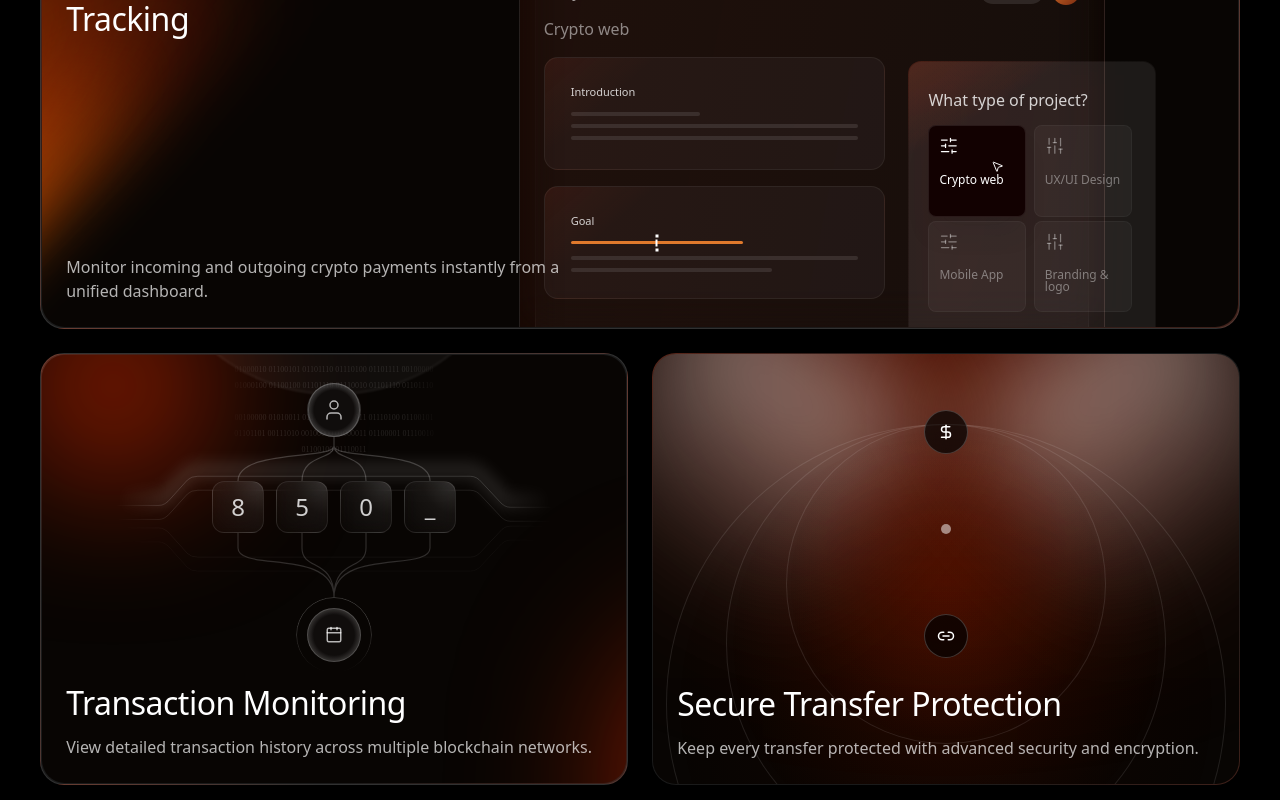
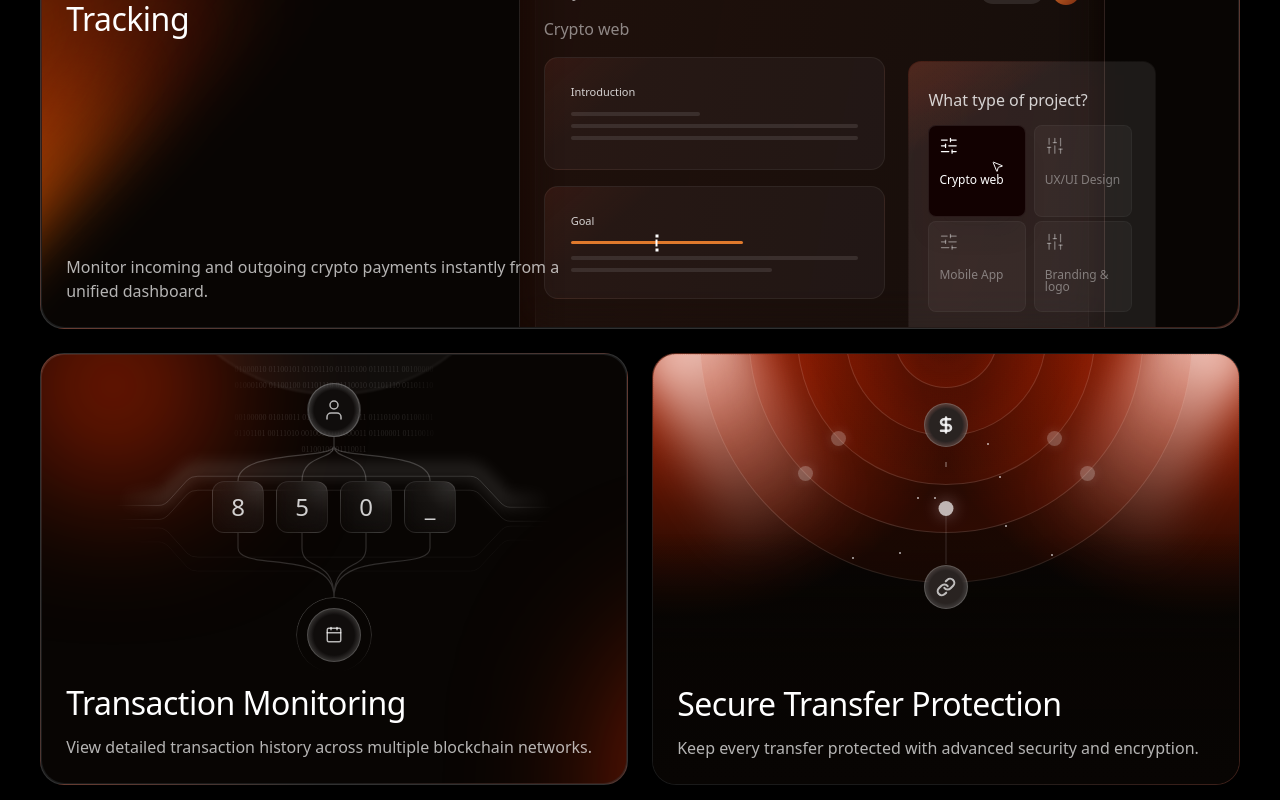
Before and after one commit to Israt022/Cryonix, a Next.js app: page / in a window 1280 px wide. Shown: the part 2640-3440 px from the top of the page. Built offline with nearby package versions, Linux system fonts and the light colour scheme.

Commit message:
Feature 2nd row right card fix

```diff
--- a/src/component/home/features/SecureTransferCard.tsx
+++ b/src/component/home/features/SecureTransferCard.tsx
@@ -1,38 +1,115 @@
-import { DollarSign, Link2 } from "lucide-react";
+import { DollarSign, Link as LinkIcon } from "lucide-react";
 import FeatureCard from "./FeatureCard";
 
-const Node = ({ children, className = "" }: { children: React.ReactNode; className?: string }) => (
+/* ---------- Geometry (tuned for 648 x 432 card) ---------- */
+
+// All rings share one center that sits slightly above the card
+const RING_CENTER_Y = -18;
+// Ring diameters, largest first so smaller rings stack on top
+const RING_SIZES = [494, 395, 298, 201, 104];
+
+// Small dots that sit on the arcs (offset from horizontal center, top)
+const ARC_DOTS = [
+    { dx: 108, top: 84 },
+    { dx: 141, top: 119 },
+];
+
+// Tiny sparkles [left %, top px]
+const SPECKS: [number, number][] = [
+    [57, 89],
+    [59, 122],
+    [45, 143],
+    [48, 143],
+    [60, 171],
+    [68, 200],
+    [42, 198],
+    [34, 203],
+];
+
+/* ---------- Small pieces ---------- */
+
+const IconNode = ({
+    children,
+    top,
+}: {
+    children: React.ReactNode;
+    top: number;
+}) => (
     <div
-        className={`absolute left-1/2 flex size-11 -translate-x-1/2 items-center justify-center rounded-full border border-white/20 bg-black/70 text-white ${className}`}
+        className="absolute left-1/2 z-10 size-[50px] -translate-x-1/2 rounded-full   p-[3px] "
+        style={{ top }}
     >
-        {children}
+        <div className="flex size-full items-center justify-center rounded-full border border-white/15 bg-[radial-gradient(circle,#292321_35%,#292321_55%,rgba(255,255,255,0.3)_85%,rgba(255,255,255,0.8)_100%)] text-white/85">
+            {children}
+        </div>
     </div>
 );
-
 const Visual = () => (
     <div className="pointer-events-none absolute inset-0">
-        {/* Light beams from the top */}
-        <div className="absolute -left-10 -top-10 h-[260px] w-[260px] rotate-[35deg] bg-gradient-to-b from-white/50 to-transparent blur-[50px]" />
-        <div className="absolute -right-10 -top-10 h-[260px] w-[260px] -rotate-[35deg] bg-gradient-to-b from-white/50 to-transparent blur-[50px]" />
+        {/* Left / Right red glow (top corners) */}
+        <div className="absolute left-0 top-0 h-[62%] w-[55%] bg-[radial-gradient(ellipse_at_8%_0%,rgba(211,40,0,0.9)_0%,rgba(211,40,0,0.35)_40%,transparent_70%)]" />
+        <div className="absolute right-0 top-0 h-[62%] w-[55%] bg-[radial-gradient(ellipse_at_92%_0%,rgba(211,40,0,0.9)_0%,rgba(211,40,0,0.35)_40%,transparent_70%)]" />
+
+        {/* White glass beams (angled toward the center) */}
+        <div className="absolute left-[28px] -top-[50px] h-[250px] w-[110px] -rotate-[28deg] bg-gradient-to-b from-white/85 via-white/30 to-transparent blur-[22px] mix-blend-screen" />
+        <div className="absolute right-[28px] -top-[50px] h-[250px] w-[110px] rotate-[28deg] bg-gradient-to-b from-white/85 via-white/30 to-transparent blur-[22px] mix-blend-screen" />
 
         {/* Concentric rings */}
-        {[560, 440, 320].map((size, i) => (
+        {RING_SIZES.map((size, i) => (
             <div
                 key={size}
-                className="absolute left-1/2 top-[70px] -translate-x-1/2 rounded-full border border-white/10"
+                className="absolute left-1/2 -translate-x-1/2 rounded-full border border-white/[0.13]"
                 style={{
                     width: size,
                     height: size,
-                    background: `radial-gradient(circle, rgba(211,40,0,${0.05 + i * 0.05}) 0%, transparent 70%)`,
+                    top: RING_CENTER_Y - size / 2,
+                    background: `radial-gradient(circle, rgba(211,40,0,${0.03 + i * 0.015
+                        }) 0%, rgba(211,40,0,${0.1 + i * 0.01}) 70%, rgba(255,255,255,0.03) 100%)`,
                 }}
             />
         ))}
 
+        {/* Faint grid */}
+        {/* <div className="absolute inset-0 opacity-[0.05] [background-image:linear-gradient(white_1px,transparent_1px),linear-gradient(90deg,white_1px,transparent_1px)] [background-size:12px_12px] [mask-image:radial-gradient(ellipse_at_50%_60%,black_0%,transparent_70%)]" /> */}
+
+        {/* Bottom fade so the text stays readable */}
+        <div className="absolute inset-x-0 bottom-0 h-[58%] bg-gradient-to-b from-transparent via-[#080503]/80 to-[#080503]" />
+
+        {/* Vertical connector: center dot -> link icon */}
+        <div className="absolute left-1/2 top-[160px] h-[50px] w-px -translate-x-1/2 bg-white/15" />
+        {/* Small tick under the $ icon */}
+        <div className="absolute left-1/2 top-[108px] h-[5px] w-px -translate-x-1/2 bg-white/50" />
+
+        {/* Dots sitting on the arcs */}
+        {ARC_DOTS.map(({ dx, top }) =>
+            [-1, 1].map((side) => (
+                <span
+                    key={`${dx}-${side}`}
+                    className="absolute size-[15px] rounded-full bg-white/25 shadow-[0_0_12px_rgba(255,255,255,0.15)]"
+                    style={{ top: top - 7, left: `calc(50% + ${side * dx}px - 7.5px)` }}
+                />
+            ))
+        )}
+
+        {/* Sparkles */}
+        {SPECKS.map(([left, top], i) => (
+            <span
+                key={i}
+                className="absolute size-[2px] rounded-full bg-white/70"
+                style={{ left: `${left}%`, top }}
+            />
+        ))}
+
         {/* Center dot */}
-        <div className="absolute left-1/2 top-[170px] size-2.5 -translate-x-1/2 rounded-full bg-white/50" />
+        <span className="absolute left-1/2 top-[147px] size-[15px] -translate-x-1/2 rounded-full bg-white/70 shadow-[0_0_16px_rgba(255,255,255,0.35)]" />
 
-        <Node className="top-[56px]"><DollarSign size={18} /></Node>
-        <Node className="top-[260px]"><Link2 size={18} /></Node>
+        {/* Icons */}
+        <IconNode top={46}>
+            <DollarSign size={20} strokeWidth={3} />
+        </IconNode>
+        <IconNode top={208}>
+            <LinkIcon size={20} strokeWidth={2.5} className="text-white/70" />
+        </IconNode>
     </div>
 );
 
@@ -41,7 +118,7 @@ const SecureTransferCard = () => (
         title="Secure Transfer Protection"
         description="Keep every transfer protected with advanced security and encryption."
         className="h-[432px] w-full min-w-0"
-        glowClassName="-top-[100px] left-1/2 h-[260px] w-[500px] -translate-x-1/2 opacity-50"
+        glowClassName="-top-[100px] left-1/2 h-[260px] w-[500px] -translate-x-1/2 opacity-0"
     >
         <Visual />
     </FeatureCard>
```
